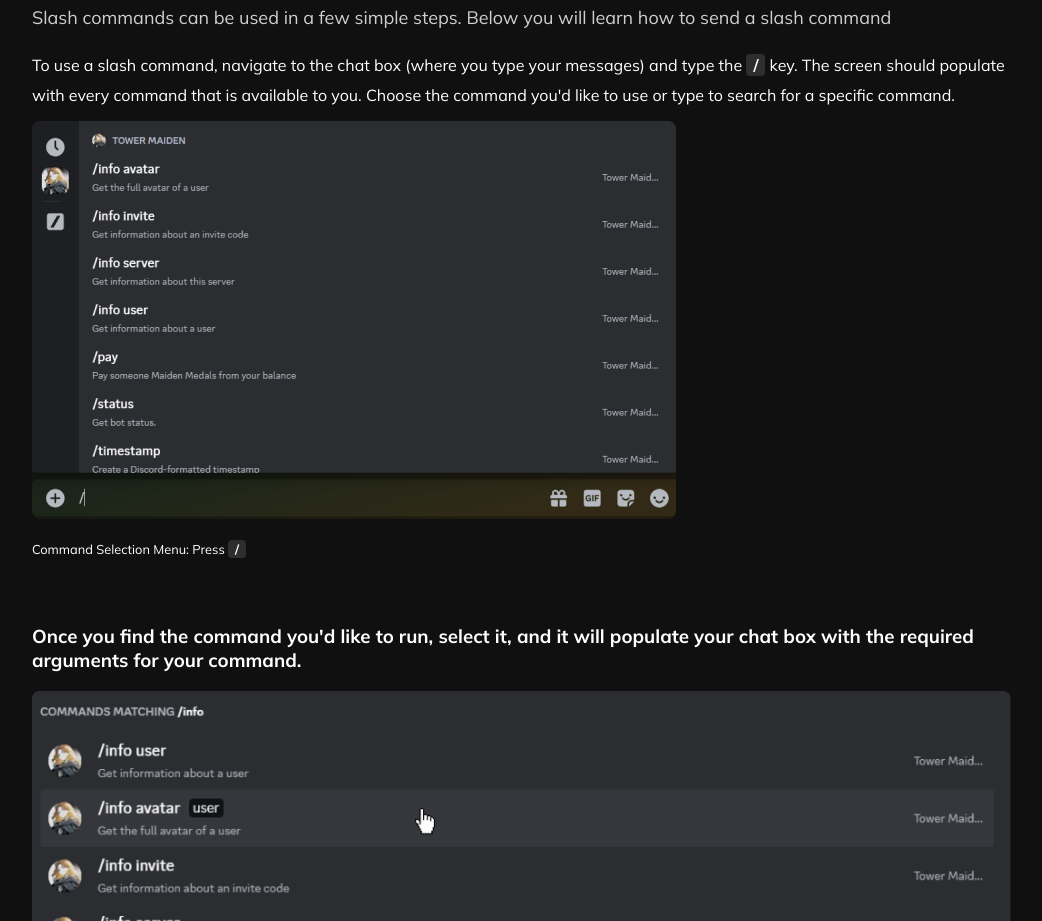
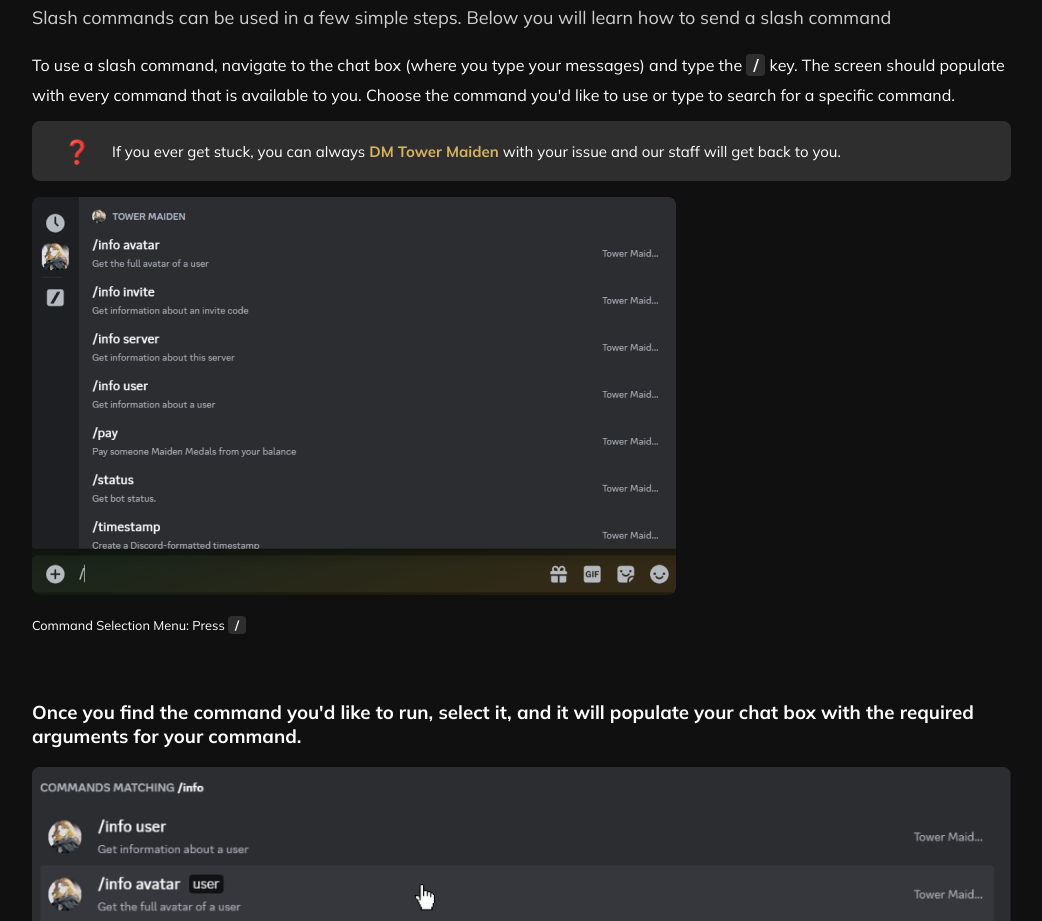
Before and after one commit to eldentowers/tm-knowledgebase, a plain HTML site: page knowledgebase/index.html in a window 1280 px wide. Shown: the part 840-1761 px from the top of the page, without its empty margins (32-1074 px from the left). Drawn offline with Linux system fonts and the light colour scheme.

Commit message:
Added DM CTA Callout

```diff
--- a/knowledgebase/index.html
+++ b/knowledgebase/index.html
@@ -54,6 +54,12 @@
             To use a slash command, navigate to the chat box (where you type your messages) and type the <span class="emph bold">/</span> key. The screen should populate with every command that is available to you. Choose the command you'd like to
             use or type to search for a specific command.
           </p>
+          <div class="callout">
+            <div class="callout-emoji">
+              <span>❓</span>
+            </div>
+            <div class="callout-content">If you ever get stuck, you can always <a href="discord://https://discord.com/users/1126387137756020777">DM Tower Maiden</a> with your issue and our staff will get back to you.</div>
+          </div>
           <p class="line">
             <img class="showcase-image" src="../assets/knowledgebase/enter-slash.png" alt="" />
             <p class="caption">Command Selection Menu: Press <span class="emph bold">/</span></p>
@@ -88,6 +94,8 @@
             <p class="caption">Tower Maiden will send her repsonse in the same channel that you're in</p>
           </p>
         </div>
+
+
       </div>
 
     </div>
```
Also changed, not shown: index.html (+0 -6 lines).
